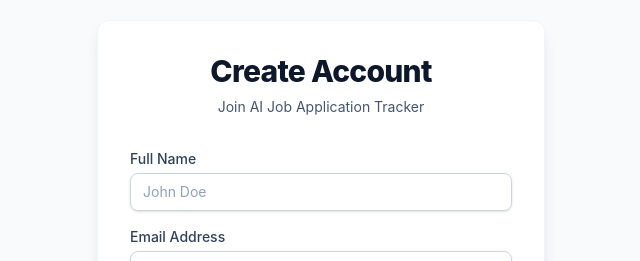
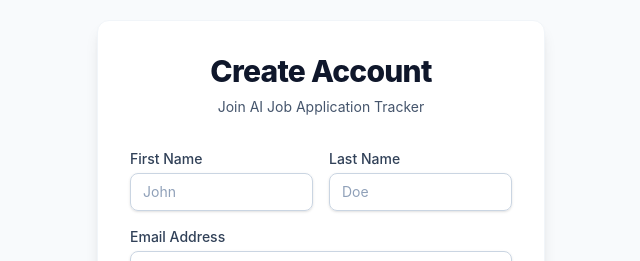
Before and after one commit to dineshigdd/ai-job-tracker, a React (Vite) app in the folder frontend/: page /users/register in a window 1280 px wide. Shown: the part 123-384 px from the top of the page, without its empty margins (319-959 px from the left). Built offline with nearby package versions, Linux system fonts and the light colour scheme; no server answers.

Commit message:
fix(frontend): update user.ts and register page

```diff
--- a/frontend/src/api/user.ts
+++ b/frontend/src/api/user.ts
@@ -1,22 +1,34 @@
-// src/api/user.ts
-import axios from "axios";
+import { apiClient } from "./client";
 import { type User } from "../types/auth";
 
 
+export interface RegisterPayload {
+  first_name: string;
+  last_name: string;
+  email: string;
+  password: string;
+}
+
+//POST /users/register
+export const registerUser = async (data: RegisterPayload): Promise<User> => {
+  // Make sure the endpoint path matches your FastAPI route definition!
+  const response = await apiClient.post<User>("/users/register", data);
+  return response.data;
+}
 
 // GET /users/me
 export const getCurrentUserProfile = async (): Promise<User> => {
-  const response = await axios.get(`/users/me`);
+  const response = await apiClient.get(`/users/me`);
   return response.data;
 };
 
 // PUT /users/me
 export const updateUserProfile = async (data: Partial<User> & { password?: string }): Promise<User> => {
-  const response = await axios.put(`/users/me`, data);
+  const response = await apiClient.put(`/users/me`, data);
   return response.data;
 };
 
 // DELETE /users/me
 export const deleteUserAccount = async (): Promise<void> => {
-  await axios.delete(`/users/me`);
+  await apiClient.delete(`/users/me`);
 };
--- a/frontend/src/pages/Register.tsx
+++ b/frontend/src/pages/Register.tsx
@@ -1,22 +1,48 @@
 import React, { useState } from "react";
 import { Link, useNavigate } from "react-router-dom";
+import * as userApi from "../api/user";
 
-const Register = () => {
-  const [name, setName] = useState("");
+const Register: React.FC = () => {
+  const [firstName, setFirstName] = useState("");
+  const [lastName, setLastName] = useState("");
   const [email, setEmail] = useState("");
   const [password, setPassword] = useState("");
   const [error, setError] = useState("");
+  const [isSubmitting, setIsSubmitting] = useState(false);
+
   const navigate = useNavigate();
 
-  const handleRegister = (e: React.FormEvent) => {
+  const handleRegister = async (e: React.SubmitEvent<HTMLFormElement>) => {
     e.preventDefault();
-    if (!name || !email || !password) {
+
+    if (!firstName || !lastName || !email || !password) {
       setError("Please fill in all fields.");
       return;
     }
+
     setError("");
-    console.log("Registering with:", { name, email, password });
+    setIsSubmitting(true);
+
+    try {
+      // Payload matching backend schema expectations
+      const payload = {
+        first_name: firstName,
+        last_name: lastName,
+        email,
+        password,
+      };
+
+      console.log("Registering payload:", payload);
+
+      await userApi.registerUser(payload);
       navigate("/users/login");
+    } catch (err: any) {
+      setError(
+        err.response?.data?.detail || "Registration failed. Please try again."
+      );
+    } finally {
+      setIsSubmitting(false);
+    }
   };
 
   return (
@@ -39,19 +65,38 @@ const Register = () => {
 
         <form className="mt-8 space-y-6" onSubmit={handleRegister}>
           <div className="space-y-4">
+            {/* First Name & Last Name Grid */}
+            <div className="grid grid-cols-1 sm:grid-cols-2 gap-4">
               <div>
                 <label className="block text-sm font-medium text-slate-700 mb-1">
-                Full Name
+                  First Name
                 </label>
                 <input
                   type="text"
                   required
-                value={name}
-                onChange={(e) => setName(e.target.value)}
-                placeholder="John Doe"
+                  value={firstName}
+                  onChange={(e) => setFirstName(e.target.value)}
+                  placeholder="John"
                   className="w-full px-3 py-2 border border-slate-300 rounded-lg shadow-sm placeholder-slate-400 focus:outline-none focus:ring-2 focus:ring-blue-500 focus:border-blue-500 text-sm"
                 />
               </div>
+
+              <div>
+                <label className="block text-sm font-medium text-slate-700 mb-1">
+                  Last Name
+                </label>
+                <input
+                  type="text"
+                  required
+                  value={lastName}
+                  onChange={(e) => setLastName(e.target.value)}
+                  placeholder="Doe"
+                  className="w-full px-3 py-2 border border-slate-300 rounded-lg shadow-sm placeholder-slate-400 focus:outline-none focus:ring-2 focus:ring-blue-500 focus:border-blue-500 text-sm"
+                />
+              </div>
+            </div>
+
+            {/* Email Address */}
             <div>
               <label className="block text-sm font-medium text-slate-700 mb-1">
                 Email Address
@@ -65,6 +110,8 @@ const Register = () => {
                 className="w-full px-3 py-2 border border-slate-300 rounded-lg shadow-sm placeholder-slate-400 focus:outline-none focus:ring-2 focus:ring-blue-500 focus:border-blue-500 text-sm"
               />
             </div>
+
+            {/* Password */}
             <div>
               <label className="block text-sm font-medium text-slate-700 mb-1">
                 Password
@@ -79,12 +126,14 @@ const Register = () => {
               />
             </div>
           </div>
+
           <div>
             <button
               type="submit"
-              className="w-full flex justify-center py-2.5 px-4 border border-transparent rounded-lg shadow-sm text-sm font-medium text-white bg-blue-600 hover:bg-blue-700 focus:outline-none focus:ring-2 focus:ring-offset-2 focus:ring-blue-500 transition-colors duration-200"
+              disabled={isSubmitting}
+              className="w-full flex justify-center py-2.5 px-4 border border-transparent rounded-lg shadow-sm text-sm font-medium text-white bg-blue-600 hover:bg-blue-700 focus:outline-none focus:ring-2 focus:ring-offset-2 focus:ring-blue-500 transition-colors duration-200 disabled:opacity-50"
             >
-              Create Account
+              {isSubmitting ? "Creating account..." : "Create Account"}
             </button>
           </div>
         </form>
```
Lines whose indentation alone changed are shown as unchanged.
